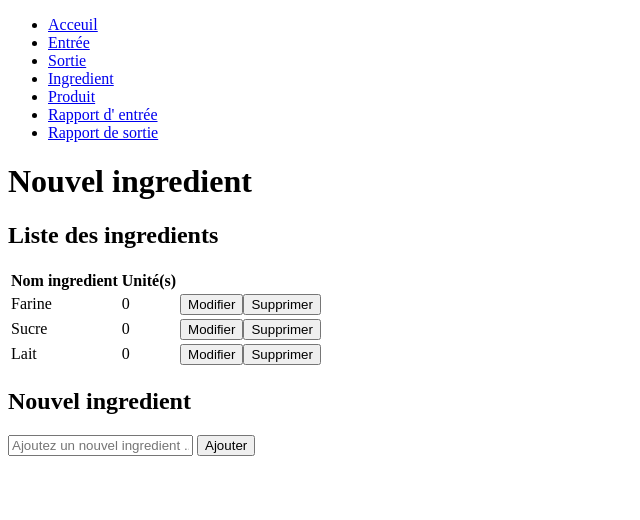
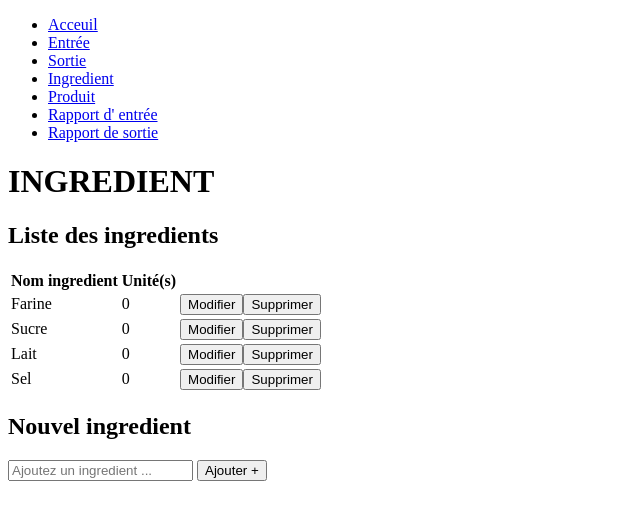
Before and after one commit to tafitahery/ingredients, a React (Create React App) app in the folder frontend/: page /ingredient in a window 1280 px wide. Shown: the top 520 px of the page, without its empty margins (0-640 px from the left). Built offline with nearby package versions, Linux system fonts and the light colour scheme; data requests are answered from the project's data file.

Commit message:
components List and Form

```diff
--- a/frontend/src/assets/db.json
+++ b/frontend/src/assets/db.json
@@ -14,6 +14,11 @@
       "name": "Lait",
       "quantity": 0,
       "id": 3
+    },
+    {
+      "name": "Sel",
+      "quantity": 0,
+      "id": 4
     }
   ]
 }
--- /dev/null
+++ b/frontend/src/components/Form.jsx
@@ -0,0 +1,39 @@
+import { useState } from 'react';
+import axios from 'axios';
+
+export default function Form({ getData }) {
+  // state
+  const [newIngredient, setNewIngredient] = useState('');
+
+  // comportement
+  const handleChange = (event) => {
+    setNewIngredient(event.target.value);
+  };
+
+  const handleSubmit = (event) => {
+    event.preventDefault();
+
+    const data = {
+      name: newIngredient,
+      quantity: 0,
+    };
+
+    axios.post('http://localhost:4000/ingredients', data).then(() => {
+      getData();
+      setNewIngredient('');
+    });
+  };
+
+  // affichage (render)
+  return (
+    <form action="" onSubmit={handleSubmit}>
+      <input
+        type="text"
+        placeholder="Ajoutez un ingredient ..."
+        value={newIngredient}
+        onChange={handleChange}
+      />{' '}
+      <button>Ajouter +</button>
+    </form>
+  );
+}
--- /dev/null
+++ b/frontend/src/components/List.jsx
@@ -0,0 +1,26 @@
+export default function List({
+  ingredient,
+  isEditing,
+  handleEdit,
+  handleDelete,
+}) {
+  // state
+
+  // comportement
+
+  // affichage (render)
+  return (
+    <tr>
+      <td>{ingredient.name}</td>
+      <td>{ingredient.quantity}</td>
+      <td>
+        {isEditing ? (
+          <button>Valider</button>
+        ) : (
+          <button onClick={() => handleEdit(ingredient.id)}>Modifier</button>
+        )}
+        <button onClick={() => handleDelete(ingredient.id)}>Supprimer</button>
+      </td>
+    </tr>
+  );
+}
--- a/frontend/src/pages/Ingredient.jsx
+++ b/frontend/src/pages/Ingredient.jsx
@@ -1,10 +1,12 @@
 import { useState, useEffect } from 'react';
 import axios from 'axios';
+import List from '../components/List';
+import Form from '../components/Form';
 
 function Ingredient() {
   // state
   const [ingredients, setIngredients] = useState([]);
-  const [newIngredient, setNewIngredient] = useState('');
+  const [isEditing, setIsEditing] = useState(false);
 
   // comportement
   useEffect(() => {
@@ -19,34 +21,20 @@ function Ingredient() {
 
   const handleDelete = (id) => {
     if (window.confirm('Voulez vous supprimer cet ingredient ?')) {
-      axios.delete('http://localhost:4000/ingredients/' + id);
-      getData();
+      axios
+        .delete('http://localhost:4000/ingredients/' + id)
+        .then(() => getData());
     }
   };
 
-  const handleChange = (event) => {
-    setNewIngredient(event.target.value);
-  };
-
-  const handleSubmit = (event) => {
-    event.preventDefault();
-
-    const data = {
-      name: newIngredient,
-      quantity: 0,
-    };
-
-    axios
-      .post('http://localhost:4000/ingredients', data)
-      .then(() => setNewIngredient(''));
-
-    getData();
+  const handleEdit = (id) => {
+    setIsEditing(true);
   };
 
   // affichage (render)
   return (
     <div>
-      <h1>Nouvel ingredient</h1>
+      <h1>INGREDIENT</h1>
       <h2>Liste des ingredients</h2>
       <table>
         <thead>
@@ -58,29 +46,18 @@ function Ingredient() {
         </thead>
         <tbody>
           {ingredients.map((ingredient) => (
-            <tr key={ingredient.id}>
-              <td>{ingredient.name}</td>
-              <td>{ingredient.quantity}</td>
-              <td>
-                <button>Modifier</button>
-                <button onClick={() => handleDelete(ingredient.id)}>
-                  Supprimer
-                </button>
-              </td>
-            </tr>
+            <List
+              key={ingredient.id}
+              ingredient={ingredient}
+              isEditing={isEditing}
+              handleDelete={handleDelete}
+              handleEdit={handleEdit}
+            />
           ))}
         </tbody>
       </table>
       <h2>Nouvel ingredient</h2>
-      <form action="" onSubmit={handleSubmit}>
-        <input
-          type="text"
-          placeholder="Ajoutez un nouvel ingredient ..."
-          value={newIngredient}
-          onChange={handleChange}
-        />{' '}
-        <button>Ajouter</button>
-      </form>
+      <Form getData={getData} />
     </div>
   );
 }
```
